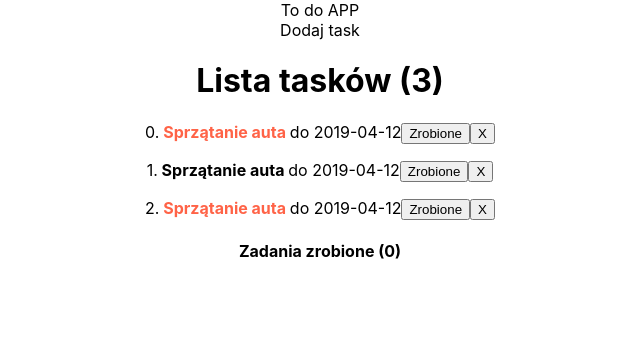
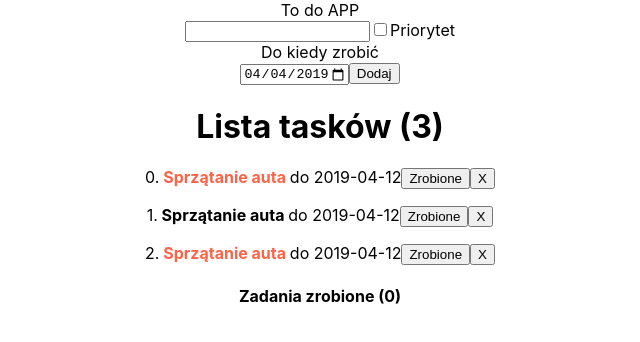
Before and after one commit to adrian-slowinski/Todo-App-2, a React (Create React App) app: page / in a window 1280 px wide. Shown: the top 342 px of the page, without its empty margins (320-960 px from the left). Built offline with nearby package versions, Linux system fonts and the light colour scheme.

Commit message:
Add form

```diff
--- a/src/components/AddTask.js
+++ b/src/components/AddTask.js
@@ -1,10 +1,29 @@
 import React, {Component} from 'react';
 
 class AddTask extends Component {
-  state = {  }
+  state = {
+    text: '',
+    checked: false,
+    date: '2019-04-04'
+   }
   render() {
     return (
-      <div>Dodaj task</div>
+      <div>
+        <input
+          type="text"
+          placholder="dodaj zadanie"
+          value={this.state.text}/>
+        <input
+          type="checkbox"
+          checked={this.state.checked}
+          id="important"/>
+        <label htmlFor="important">Priorytet</label>
+        <br/>
+        <label htmlFor="date">Do kiedy zrobić</label>
+        <br />
+        <input type="date" value={this.state.date}  min="2019-04-04" max="2021-04-04"/>
+        <button>Dodaj</button>
+      </div>
      );
   }
 }
```
